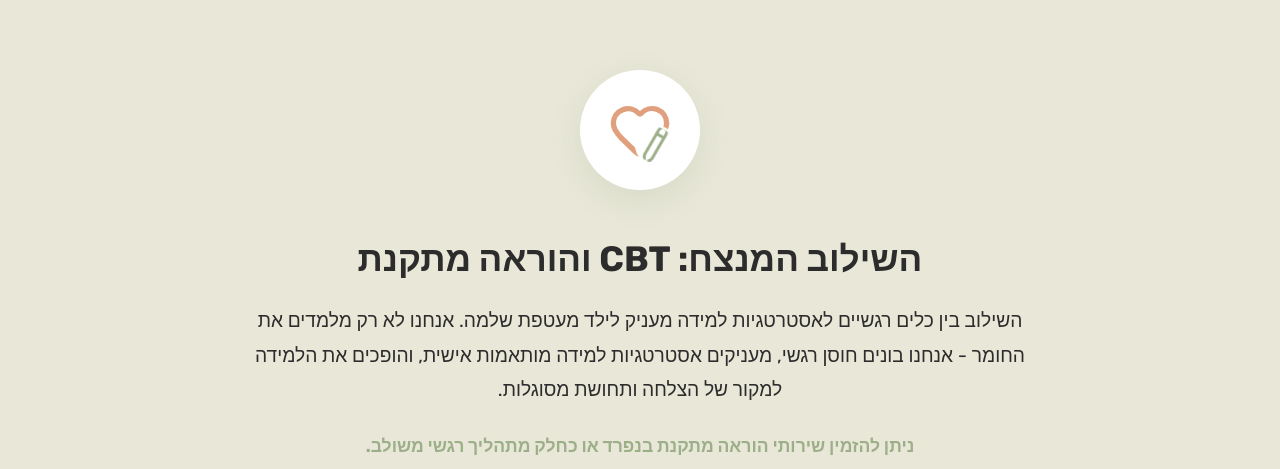
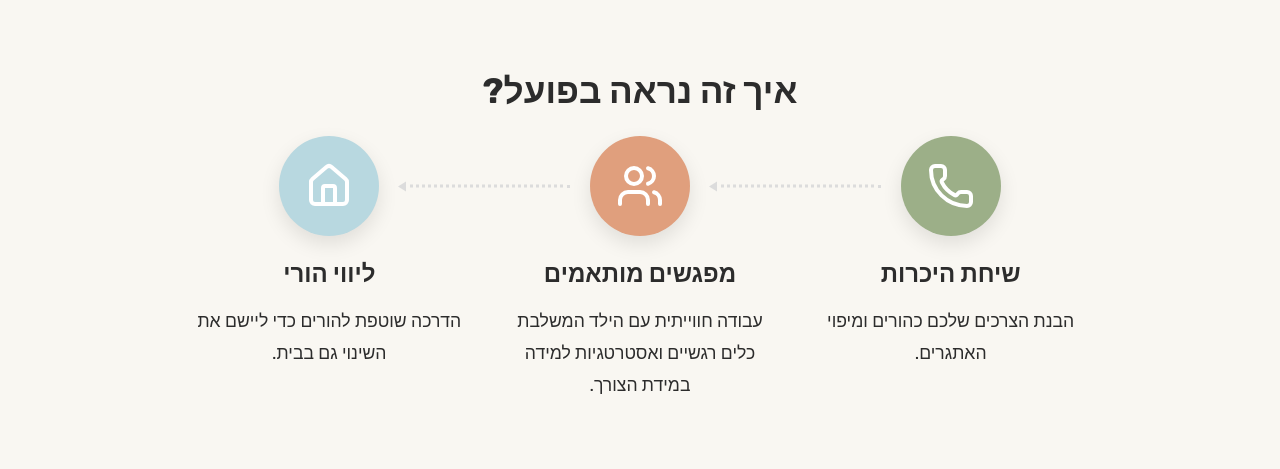
Before and after one commit to yanai101/yaarit-cbt, a React (Vite) app: page / in a window 1280 px wide. Shown: the part 2314-2783 px from the top of the page. Built offline with nearby package versions, Linux system fonts and the light colour scheme.

Commit message:
Fix typos in content and finalize design updates

```diff
--- a/src/components/About.jsx
+++ b/src/components/About.jsx
@@ -5,15 +5,27 @@ export default function About() {
   return (
     <section id="about" className="section about">
       <div className="container about-container">
-        <div className="about-image">
+        <motion.div
+          className="about-image"
+          initial={{ opacity: 0, x: 50 }}
+          whileInView={{ opacity: 1, x: 0 }}
+          viewport={{ once: true }}
+          transition={{ duration: 0.8 }}
+        >
           <div className="image-wrapper">
              <img src="/images/yaarit-real.png" alt="יערית - מטפלת CBT" className="profile-image" />
           </div>
-        </div>
-        <div className="about-content">
+        </motion.div>
+        <motion.div
+          className="about-content"
+          initial={{ opacity: 0, x: -50 }}
+          whileInView={{ opacity: 1, x: 0 }}
+          viewport={{ once: true }}
+          transition={{ duration: 0.8, delay: 0.2 }}
+        >
           <h2 className="section-title" style={{textAlign: 'right'}}>נעים מאוד, אני יערית</h2>
           <p className="lead-text">
-            אני מלווה ילדים והורים מתוך ניסיון חינוכי וטיפולי רב שנים, ובהבנה עמוקה של האתגרים היומיומיים בבית ובמסגרות החינוכיות. אני מאמינה שבכל אחד מאיתנו קיים הכוח לשנות דפוסים שמעכבים אותנו, ולחיות חיים מלאים ורגועים יותר. כמטפלת CBT, המטרה שלי היא להעניק לך – או לילדך – ארגז כלים פרקטי וממוקד, שיעזור לנווט בתוך סערות הרגש והמחשבה.
+            אני מלווה ילדים והורים מתוך ניסיון חינוכי רב שנים, ובהבנה עמוקה של האתגרים היומיומיים בבית ובמסגרות החינוכיות. אני מאמינה שבכל אחד מאיתנו קיים הכוח לשנות דפוסים שמעכבים אותנו, ולחיות חיים מלאים ורגועים יותר. כמטפלת CBT, המטרה שלי היא להעניק לך – או לילדך – ארגז כלים פרקטי וממוקד, שיעזור לנווט בתוך סערות הרגש והמחשבה.
           </p>
           <p>
             אני מגיעה לעולם הטיפול עם ניסיון מקצועי עשיר של מעל 20 שנים בליווי ילדים והורים ובפיתוח תהליכי צמיחה. הגישה שלי משלבת מקצועיות קלינית ללא פשרות יחד עם קשר אנושי, חם ובגובה העיניים. אני מאמינה שטיפול אפקטיבי מתחיל במרחב בטוח שבו אפשר להרגיש בנוח, לחקור את הקשיים ולצאת עם צעדים מעשיים ליישום כבר מהמפגש הראשון.
@@ -21,7 +33,7 @@ export default function About() {
           <p>
             אני מלווה ילדים (מגיל 8), בני נוער ומבוגרים המתמודדים עם חרדה, קשיים בוויסות רגשי, אתגרי הביטחון העצמי ומשברי חיים, תוך התאמה אישית של הטיפול לצרכים הייחודיים של כל אחד ואחת.
           </p>
-        </div>
+        </motion.div>
       </div>
     </section>
   )
--- /dev/null
+++ b/src/components/TheProcess.css
@@ -0,0 +1,140 @@
+.process-section {
+  background-color: #F9F7F2;
+  padding: 6rem 0;
+}
+
+.process-timeline {
+  display: flex;
+  flex-direction: column;
+  gap: 3rem;
+  max-width: 900px;
+  margin: 0 auto;
+  position: relative;
+}
+
+.process-step {
+  display: flex;
+  flex-direction: column;
+  align-items: center;
+  text-align: center;
+  position: relative;
+  flex: 1;
+}
+
+.step-icon-wrapper {
+  position: relative;
+  display: flex;
+  flex-direction: column;
+  align-items: center;
+  width: 100%;
+  margin-bottom: 1.5rem;
+}
+
+.icon-circle {
+  width: 100px;
+  height: 100px;
+  border-radius: 50%;
+  display: flex;
+  align-items: center;
+  justify-content: center;
+  box-shadow: 0 8px 20px rgba(0,0,0,0.1);
+  z-index: 2;
+  transition: transform 0.3s ease;
+}
+
+.process-step:hover .icon-circle {
+  transform: scale(1.1) rotate(5deg);
+}
+
+.step-connector-line {
+  display: none; /* Mobile default */
+}
+
+.step-content {
+  background: white;
+  padding: 2rem;
+  border-radius: 20px;
+  box-shadow: 0 4px 15px rgba(0,0,0,0.05);
+  width: 100%;
+  position: relative;
+}
+
+.step-number {
+  position: absolute;
+  top: -15px;
+  right: 20px;
+  width: 40px;
+  height: 40px;
+  background: var(--color-primary);
+  color: white;
+  border-radius: 50%;
+  display: flex;
+  align-items: center;
+  justify-content: center;
+  font-weight: bold;
+  font-size: 1.2rem;
+  box-shadow: 0 2px 5px rgba(0,0,0,0.2);
+}
+
+.step-content h3 {
+  color: var(--color-primary);
+  margin-bottom: 1rem;
+  font-size: 1.5rem; /* ~20% larger */
+  font-weight: 800;
+}
+
+.step-content p {
+  color: var(--color-text);
+  line-height: 1.8; /* Increased line height */
+  font-size: 1.1rem;
+}
+
+/* Desktop Styles */
+@media (min-width: 768px) {
+  .process-timeline {
+    flex-direction: row;
+    align-items: flex-start;
+    justify-content: space-between;
+    gap: 2rem;
+  }
+
+  .step-connector-line {
+    display: block;
+    position: absolute;
+    top: 50%;
+    left: -35%; /* Extend to the LEFT towards next item */
+    width: 60%;
+    height: 0;
+    border-top: 3px dotted #dcdcdc;
+    z-index: 1;
+    transform: translateY(-50%);
+  }
+
+  /* Fix for last connector - though we handle this in JSX, explicitly hiding just in case */
+  .process-step:last-child .step-connector-line {
+    display: none;
+  }
+
+  /* Arrow pointing LEFT (<--) */
+  .step-connector-line::after {
+    content: '';
+    position: absolute;
+    left: -5px; /* Position at the left end of the line */
+    top: -6px;
+    width: 0;
+    height: 0;
+    border-top: 5px solid transparent;
+    border-bottom: 5px solid transparent;
+    border-right: 8px solid #dcdcdc; /* Triangle pointing Left */
+  }
+
+  .step-content {
+    background: transparent;
+    box-shadow: none;
+    padding: 0;
+  }
+
+  .step-number {
+     display: none;
+  }
+}
--- /dev/null
+++ b/src/components/TheProcess.jsx
@@ -0,0 +1,59 @@
+import { motion } from 'framer-motion';
+import { Phone, Users, Home } from 'lucide-react';
+import './TheProcess.css';
+
+export default function TheProcess() {
+  const processSteps = [
+    {
+      icon: <Phone size={48} color="white" />,
+      title: "שיחת היכרות",
+      desc: "הבנת הצרכים שלכם כהורים ומיפוי האתגרים.",
+      color: "var(--color-sage)"
+    },
+    {
+      icon: <Users size={48} color="white" />,
+      title: "מפגשים מותאמים",
+      desc: "עבודה חווייתית עם הילד המשלבת כלים רגשיים ואסטרטגיות למידה במידת הצורך.",
+      color: "var(--color-terracotta)"
+    },
+    {
+      icon: <Home size={48} color="white" />,
+      title: "ליווי הורי",
+      desc: "הדרכה שוטפת להורים כדי ליישם את השינוי גם בבית.",
+      color: "var(--color-sky)"
+    }
+  ];
+
+  return (
+    <section className="section process-section">
+      <div className="container">
+        <h2 className="section-title">איך זה נראה בפועל?</h2>
+
+        <div className="process-timeline">
+          {processSteps.map((step, index) => (
+            <motion.div
+              key={index}
+              className="process-step"
+              initial={{ opacity: 0, y: 20 }}
+              whileInView={{ opacity: 1, y: 0 }}
+              viewport={{ once: true }}
+              transition={{ delay: index * 0.2 }}
+            >
+              <div className="step-icon-wrapper">
+                 <div className="icon-circle" style={{backgroundColor: step.color}}>
+                   {step.icon}
+                 </div>
+                 {index < processSteps.length - 1 && <div className="step-connector-line"></div>}
+              </div>
+              <div className="step-content">
+                <span className="step-number">{index + 1}</span>
+                <h3>{step.title}</h3>
+                <p>{step.desc}</p>
+              </div>
+            </motion.div>
+          ))}
+        </div>
+      </div>
+    </section>
+  );
+}
--- a/src/components/WinningCombination.jsx
+++ b/src/components/WinningCombination.jsx
@@ -11,8 +11,12 @@ export default function WinningCombination() {
           className="combo-icon-wrapper"
           initial={{ scale: 0, rotate: -20 }}
           whileInView={{ scale: 1, rotate: 0 }}
+          animate={{ y: [0, -15, 0] }}
           viewport={{ once: true }}
-          transition={{ type: "spring", stiffness: 260, damping: 20 }}
+          transition={{
+            scale: { type: "spring", stiffness: 260, damping: 20 },
+            y: { duration: 3, repeat: Infinity, ease: "easeInOut" }
+          }}
         >
           <div className="icon-bg">
             <Heart size={64} className="icon-heart" />
```
